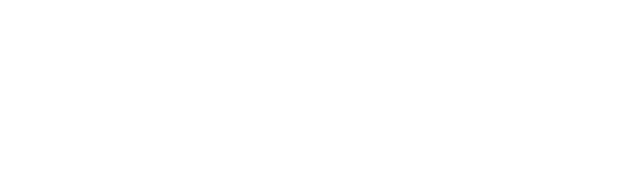
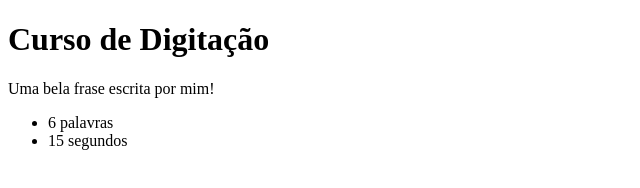
Before and after one commit to eduardoJoseRibeiro/curso-de-digitacao, a plain HTML site: page public/principal.html in a window 1280 px wide. Shown: the whole page, without its empty margins (0-640 px from the left). Drawn offline with Linux system fonts and the light colour scheme.

Commit message:
Subindo a pagina inicial mudando o valor do numero de palavras dinamicamente

```diff
--- /dev/null
+++ b/public/js/main.js
@@ -0,0 +1,8 @@
+let frase = $(".frase").text();
+let tamanho = frase.split(" ").length;
+
+let numeroPalavrasText = $("#informacoes__numero--palavras")
+
+numeroPalavrasText.text(tamanho);
+
+console.log(tamanho);
--- a/public/principal.html
+++ b/public/principal.html
@@ -2,9 +2,16 @@
 <html lang="pt-br">
 <head>
     <meta charset="UTF-8">
-    <title>Alura Typer</title>
+    <title>Curso de Digitação</title>
 </head>
 <body>
-    <!-- Seja bem vindo ao curso de jQuery :) -->
+    <h1>Curso de Digitação</h1>
+    <p class="frase">Uma bela frase escrita por mim!</p>
+    <ul class="informacoes">
+        <li> <span id="informacoes__numero--palavras"></span> palavras</li>
+        <li>15 segundos</li>
+    </ul>
+    <script src="js/jquery.js"></script>
+    <script src="js/main.js"></script>
 </body>
 </html>
```
Also changed, not shown: servidor/README.md.
